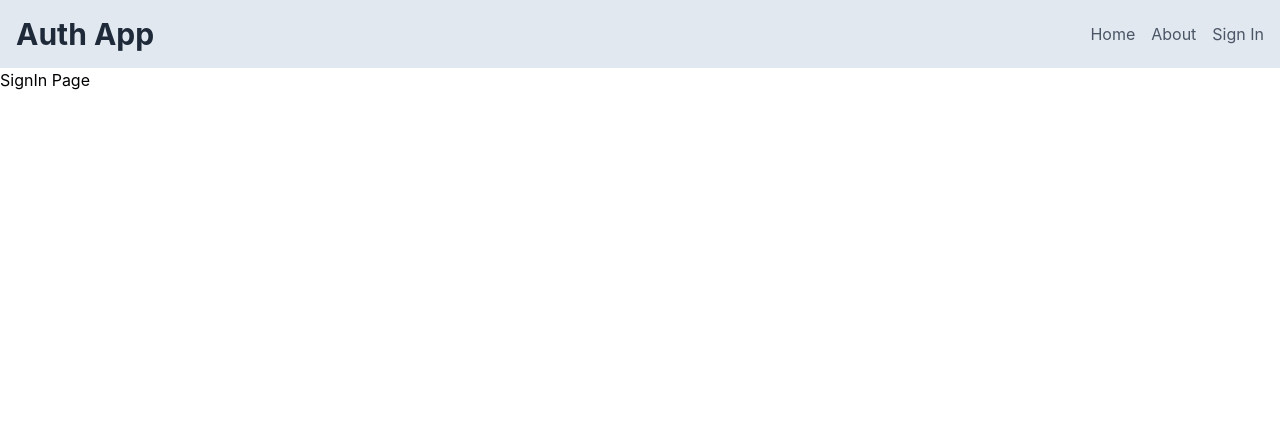
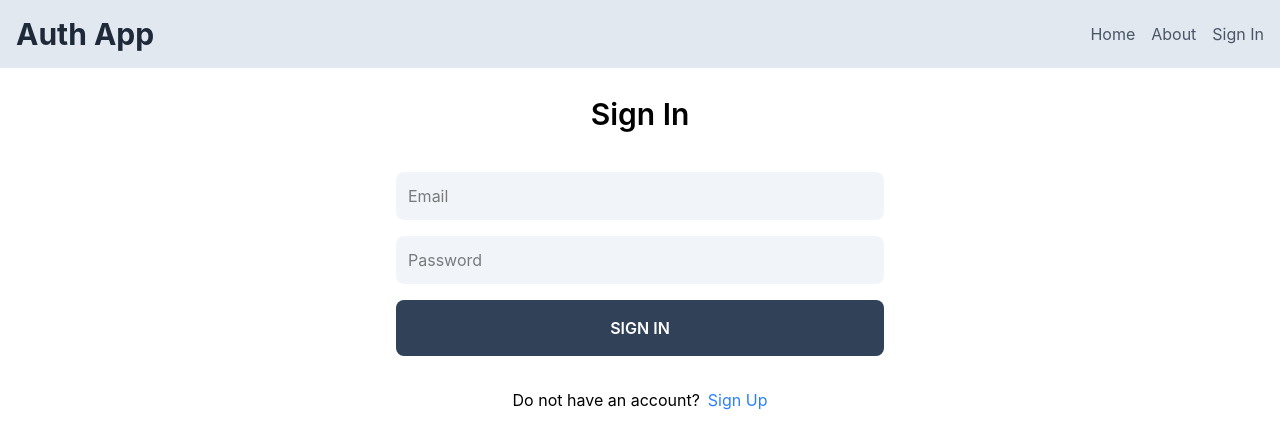
Before and after one commit to Naim-ECE/Software-Development-Project-II, a React (Vite) app in the folder Full-Stack-Practice/MERN-AUTH/Frontend/: page /signin in a window 1280 px wide. Shown: the top 448 px of the page. Built offline with nearby package versions, Linux system fonts and the light colour scheme.

Commit message:
completed the sign in page functionality

```diff
--- a/Full-Stack-Practice/MERN-AUTH/Frontend/src/pages/SignIn.jsx
+++ b/Full-Stack-Practice/MERN-AUTH/Frontend/src/pages/SignIn.jsx
@@ -1,8 +1,85 @@
 import React from "react";
+import { useState } from "react";
+import { Link, useNavigate } from "react-router-dom";
+
 export default function SignIn() {
+  const [formData, setFormData] = useState({});
+  const [error, setError] = useState(false);
+  const [isLoading, setIsLoading] = useState(false);
+  const navigate = useNavigate();
+
+  const handleChange = (e) => {
+    setFormData((formData) => ({
+      ...formData,
+      [e.target.id]: e.target.value,
+    }));
+  };
+
+  const handleSubmit = async (e) => {
+    e.preventDefault();
+    try {
+      setIsLoading(true);
+      const fetchRequest = await fetch("api/auth/signin", {
+        method: "POST",
+        headers: {
+          "Content-Type": "application/json",
+        },
+        body: JSON.stringify(formData),
+      });
+      const data = await fetchRequest.json();
+
+      setIsLoading(false);
+      if (data.success === false) {
+        setError(true);
+        return;
+      }
+      setError(false);
+      navigate("/");
+    } catch (err) {
+      setIsLoading(false);
+      setError(true);
+    }
+  };
+
   return (
     <>
-      <h1>SignIn Page</h1>
+      <h1 className="text-3xl text-center font-semibold my-7">Sign In</h1>
+      <form
+        onSubmit={handleSubmit}
+        className="flex flex-col justify-center gap-4 p-3 max-w-lg mx-auto"
+      >
+        <input
+          type="email"
+          placeholder="Email"
+          id="email"
+          className="bg-slate-100 p-3 rounded-lg"
+          onChange={handleChange}
+        />
+        <input
+          type="password"
+          placeholder="Password"
+          id="password"
+          className="bg-slate-100 p-3 rounded-lg"
+          onChange={handleChange}
+        />
+        <button
+          disabled={isLoading}
+          className="bg-slate-700 text-white p-4 rounded-lg uppercase font-semibold hover:opacity-95 cursor-pointer disabled:opacity-80"
+        >
+          {isLoading ? "Loading..." : "Sign In"}
+        </button>
+      </form>
+
+      <div className="flex gap-2 justify-center mt-5">
+        <p>Do not have an account?</p>
+        <Link to="/signup">
+          <span className="text-blue-500">Sign Up</span>
+        </Link>
+      </div>
+
+      <p className="text-red-700 mt-5 text-center">
+        {error && "An error occurred while signing in."}
+      </p>
     </>
   );
 }
--- a/Full-Stack-Practice/MERN-AUTH/Frontend/src/pages/SignUp.jsx
+++ b/Full-Stack-Practice/MERN-AUTH/Frontend/src/pages/SignUp.jsx
@@ -1,11 +1,12 @@
 import React from "react";
 import { useState } from "react";
-import { Link } from "react-router-dom";
+import { Link, useNavigate } from "react-router-dom";
 
 export default function SignUp() {
   const [formData, setFormData] = useState({});
   const [error, setError] = useState(false);
   const [isLoading, setIsLoading] = useState(false);
+  const navigate = useNavigate();
 
   const handleChange = (e) => {
     setFormData((formData) => ({
@@ -33,6 +34,7 @@
         return;
       }
       setError(false);
+      navigate("/signin");
     } catch (err) {
       setIsLoading(false);
       setError(true);
```
Also changed, not shown: 1 other file (tests, documents, lock files or other folders).
